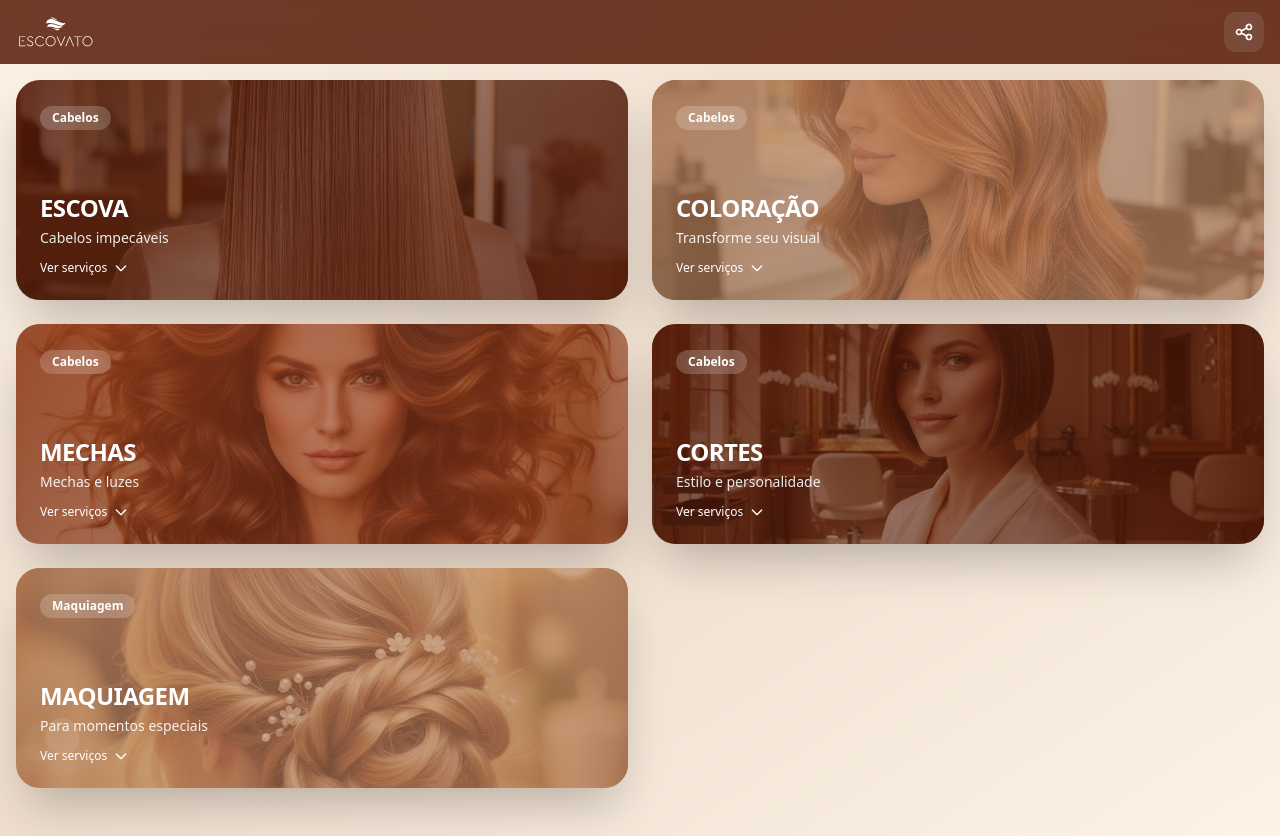
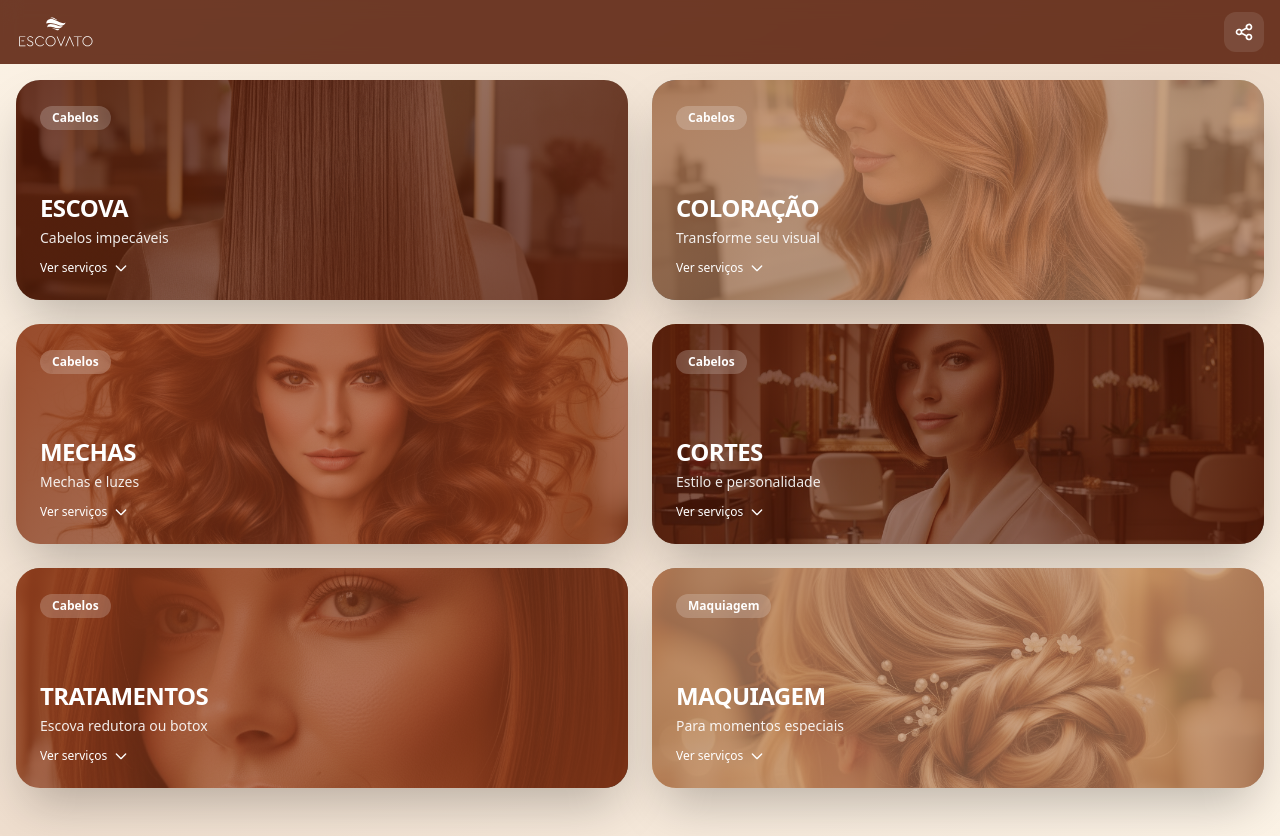
Before and after one commit to rogerio-azevedo/escovato, a Next.js app: page /catalogo in a window 1280 px wide. Built offline with nearby package versions, Linux system fonts and the light colour scheme.

Commit message:
fix: adjust color price

```diff
--- a/src/app/catalogo/page.tsx
+++ b/src/app/catalogo/page.tsx
@@ -98,24 +98,24 @@ const categorias: Categoria[] = [
     servicos: [
       {
         nome: "Retoque de Raiz",
-        preco: "R$ 180",
+        preco: "R$ 220",
         destaque: true,
       },
       {
         nome: "Tonalização",
-        preco: "R$ 180",
+        preco: "R$ 220",
         destaque: false,
         observacao: "* sujeito a avaliação do profissional",
       },
       {
         nome: "Matização",
-        preco: "R$ 180",
+        preco: "R$ 220",
         destaque: false,
         observacao: "* sujeito a avaliação do profissional",
       },
       {
         nome: "Coloração cabelo total",
-        preco: "R$ 250",
+        preco: "R$ 280",
         destaque: false,
         observacao: "* sujeito a avaliação do profissional",
       },
@@ -187,6 +187,35 @@ const categorias: Categoria[] = [
         preco: "R$ 220",
         destaque: false,
         observacao: "Inclui escova",
+      },
+    ],
+  },
+  {
+    id: "tratamentos",
+    nome: "Cabelos",
+    titulo: "TRATAMENTOS",
+    subtitulo: "Escova redutora ou botox",
+    imagem: "/images/catalogo/tratamentos.png",
+    cor: "#903A19",
+    corTexto: "#FFFFFF",
+    servicos: [
+      {
+        nome: "Tratamento (produto nacional)",
+        preco: "R$ 140",
+        destaque: false,
+        observacao: "Hidratação, reconstrução ou detox com finalização",
+      },
+      {
+        nome: "Tratamento (produto importado)",
+        preco: "R$ 180",
+        destaque: false,
+        observacao: "Hidratação, reconstrução ou detox com finalização",
+      },
+      {
+        nome: "Tratamento (produto super premium)",
+        preco: "R$ 199",
+        destaque: true,
+        observacao: "Hidratação, reconstrução ou detox com finalização",
       },
     ],
   },
```
